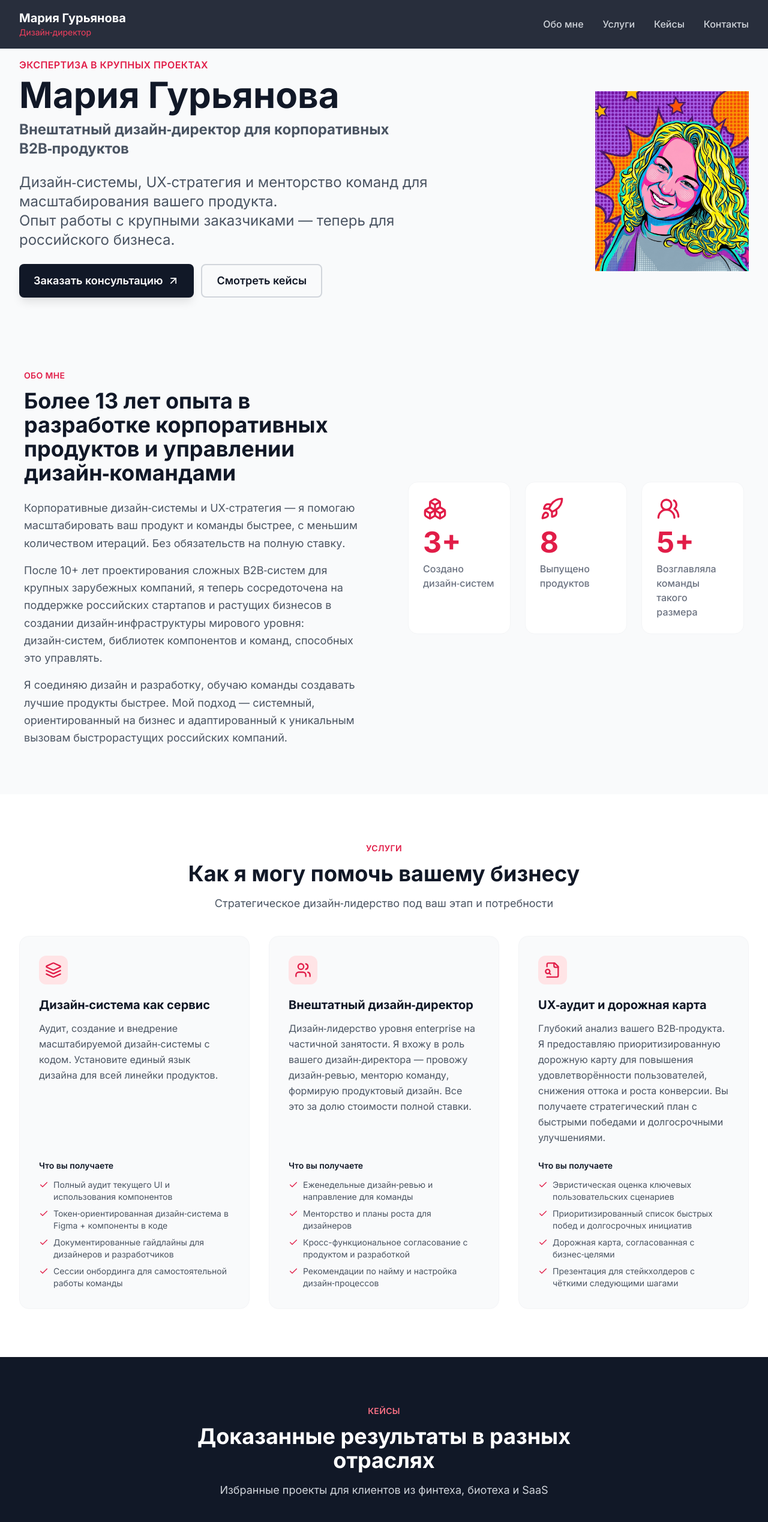
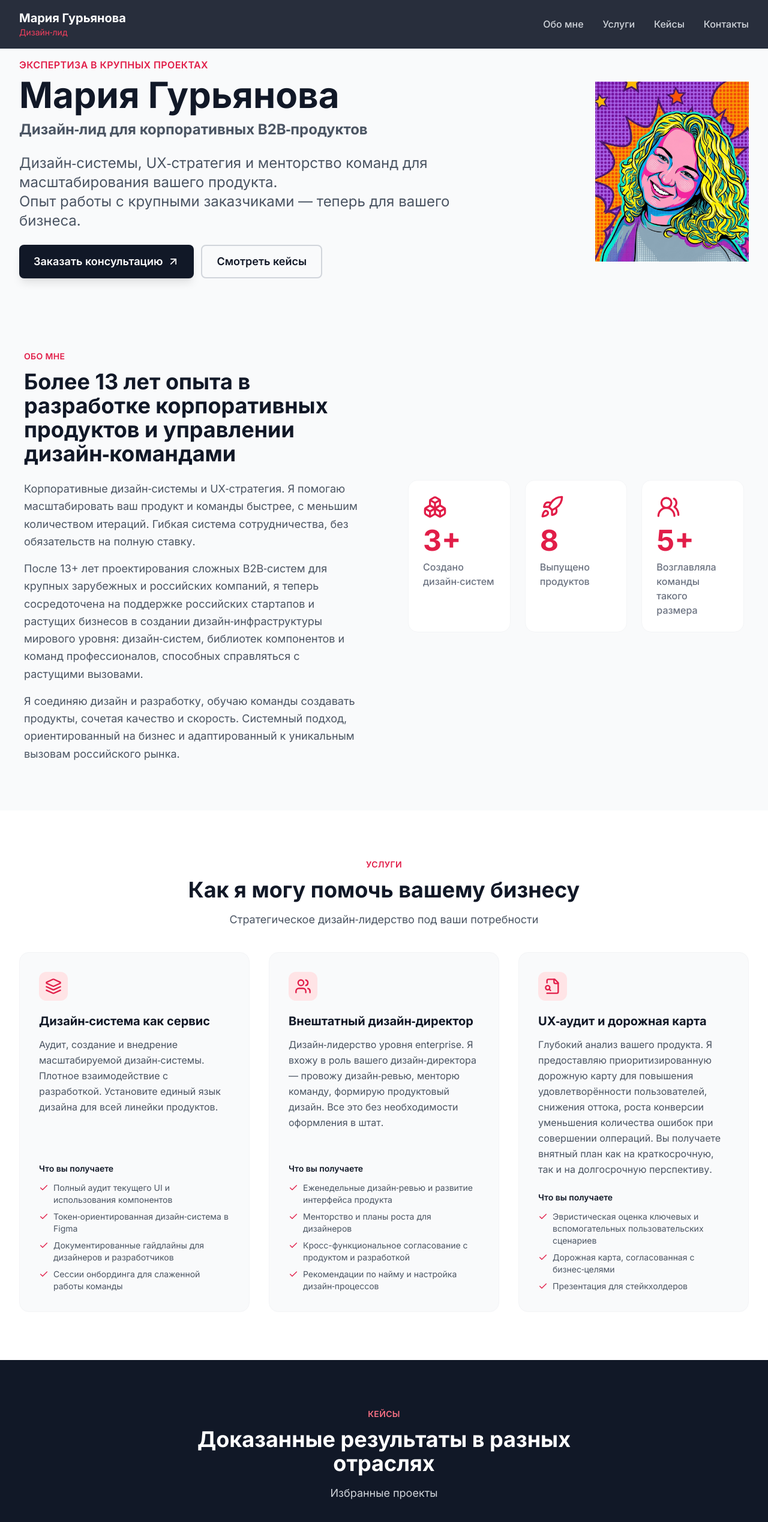
Before and after one commit to Mariga-Rock/ru, a React (Vite) app: page / in a window 1280 px wide. Shown: the top 2537 px of the page at 60% size. Built offline with nearby package versions, Linux system fonts and the light colour scheme.

Commit message:
Перевод

```diff
--- a/src/App.tsx
+++ b/src/App.tsx
@@ -211,7 +211,7 @@ function App() {
           <div className="flex items-center justify-between h-16 lg:h-20">
             <button onClick={goHome} className="text-left text-xl font-bold text-white">
               Мария Гурьянова
-              <span className="block text-rose-500 text-sm font-normal">Дизайн‑директор</span>
+              <span className="block text-rose-500 text-sm font-normal">Дизайн‑лид</span>
             </button>
 
             {/* Desktop Navigation */}
@@ -290,12 +290,12 @@ function App() {
                 Мария Гурьянова
               </h1>
               <p className="text-xl lg:text-2xl text-gray-600 mb-6 leading-relaxed max-w-3xl font-bold animate-on-scroll">
-                Внештатный дизайн‑директор для корпоративных B2B‑продуктов
+                Дизайн‑лид для корпоративных B2B‑продуктов
               </p>
               <p className="text-xl lg:text-2xl text-gray-600 mb-6 leading-relaxed max-w-3xl animate-on-scroll">
                 Дизайн‑системы, UX‑стратегия и менторство команд для масштабирования вашего продукта.
                 <br />
-                Опыт работы с крупными заказчиками — теперь для российского бизнеса.
+                Опыт работы с крупными заказчиками — теперь для вашего бизнеса.
               </p>
               <div className="flex flex-col sm:flex-row gap-3 animate-on-scroll">
                 <a
@@ -331,13 +331,13 @@ function App() {
               </h3>
               <div className="space-y-4 text-gray-600 text-lg leading-relaxed animate-on-scroll">
                 <p>
-                  Корпоративные дизайн‑системы и UX‑стратегия — я помогаю масштабировать ваш продукт и команды быстрее, с меньшим количеством итераций. Без обязательств на полную ставку.
+                  Корпоративные дизайн‑системы и UX‑стратегия. Я помогаю масштабировать ваш продукт и команды быстрее, с меньшим количеством итераций. Гибкая система сотрудничества, без обязательств на полную ставку.
                 </p>
                 <p>
-                  После 10+ лет проектирования сложных B2B‑систем для крупных зарубежных компаний, я теперь сосредоточена на поддержке российских стартапов и растущих бизнесов в создании дизайн‑инфраструктуры мирового уровня: дизайн‑систем, библиотек компонентов и команд, способных это управлять.
+                  После 13+ лет проектирования сложных B2B‑систем для крупных зарубежных и российских компаний, я теперь сосредоточена на поддержке российских стартапов и растущих бизнесов в создании дизайн‑инфраструктуры мирового уровня: дизайн‑систем, библиотек компонентов и команд профессионалов, способных справляться с растущими вызовами.
                 </p>
                 <p>
-                  Я соединяю дизайн и разработку, обучаю команды создавать лучшие продукты быстрее. Мой подход — системный, ориентированный на бизнес и адаптированный к уникальным вызовам быстрорастущих российских компаний.
+                  Я соединяю дизайн и разработку, обучаю команды создавать продукты, сочетая качество и скорость. Системный подход, ориентированный на бизнес и адаптированный к уникальным вызовам российского рынка.
                 </p>
               </div>
             </div>
@@ -368,7 +368,7 @@ function App() {
           <div className="text-center max-w-3xl mx-auto mb-10">
             <h2 className="text-sm font-semibold text-rose-600 uppercase tracking-wide mb-3 animate-on-scroll">Услуги</h2>
             <h3 className="text-3xl lg:text-4xl font-bold text-gray-900 mb-4 animate-on-scroll">Как я могу помочь вашему бизнесу</h3>
-            <p className="text-gray-600 text-lg animate-on-scroll">Стратегическое дизайн‑лидерство под ваш этап и потребности</p>
+            <p className="text-gray-600 text-lg animate-on-scroll">Стратегическое дизайн‑лидерство под ваши потребности</p>
           </div>
 
           <div className="grid md:grid-cols-3 gap-8">
@@ -379,16 +379,16 @@ function App() {
               </div>
               <h4 className="text-xl font-bold text-gray-900 mb-3">Дизайн‑система как сервис</h4>
               <p className="text-gray-600 leading-relaxed mb-6">
-                Аудит, создание и внедрение масштабируемой дизайн‑системы с кодом. Установите единый язык дизайна для всей линейки продуктов.
+                Аудит, создание и внедрение масштабируемой дизайн‑системы. Плотное взаимодействие с разработкой. Установите единый язык дизайна для всей линейки продуктов.
               </p>
               <div className="mt-auto">
                 <p className="text-sm font-semibold text-gray-900 mb-3">Что вы получаете</p>
                 <ul className="space-y-2">
                   {[
                     'Полный аудит текущего UI и использования компонентов',
-                    'Токен‑ориентированная дизайн‑система в Figma + компоненты в коде',
+                    'Токен‑ориентированная дизайн‑система в Figma',
                     'Документированные гайдлайны для дизайнеров и разработчиков',
-                    'Сессии онбординга для самостоятельной работы команды',
+                    'Сессии онбординга для слаженной работы команды',
                   ].map((item) => (
                     <li key={item} className="flex items-start gap-2 text-sm text-gray-600">
                       <Check className="w-4 h-4 text-rose-600 mt-0.5 flex-shrink-0" />
@@ -406,13 +406,13 @@ function App() {
               </div>
               <h4 className="text-xl font-bold text-gray-900 mb-3">Внештатный дизайн‑директор</h4>
               <p className="text-gray-600 leading-relaxed mb-6">
-                Дизайн‑лидерство уровня enterprise на частичной занятости. Я вхожу в роль вашего дизайн‑директора — провожу дизайн‑ревью, менторю команду, формирую продуктовый дизайн. Все это за долю стоимости полной ставки.
+                Дизайн‑лидерство уровня enterprise. Я вхожу в роль вашего дизайн‑директора — провожу дизайн‑ревью, менторю команду, формирую продуктовый дизайн. Все это без необходимости оформления в штат.
               </p>
               <div className="mt-auto">
                 <p className="text-sm font-semibold text-gray-900 mb-3">Что вы получаете</p>
                 <ul className="space-y-2">
                   {[
-                    'Еженедельные дизайн‑ревью и направление для команды',
+                    'Еженедельные дизайн‑ревью и развитие интерфейса продукта',
                     'Менторство и планы роста для дизайнеров',
                     'Кросс-функциональное согласование с продуктом и разработкой',
                     'Рекомендации по найму и настройка дизайн‑процессов',
@@ -433,16 +433,15 @@ function App() {
               </div>
               <h4 className="text-xl font-bold text-gray-900 mb-3">UX‑аудит и дорожная карта</h4>
               <p className="text-gray-600 leading-relaxed mb-6">
-                Глубокий анализ вашего B2B‑продукта. Я предоставляю приоритизированную дорожную карту для повышения удовлетворённости пользователей, снижения оттока и роста конверсии. Вы получаете стратегический план с быстрыми победами и долгосрочными улучшениями.
+                Глубокий анализ вашего продукта. Я предоставляю приоритизированную дорожную карту для повышения удовлетворённости пользователей, снижения оттока, роста конверсии уменьшения количества ошибок при совершении олпераций. Вы получаете внятный план как на краткосрочную, так и на долгосрочную перспективу.
               </p>
               <div className="mt-auto">
                 <p className="text-sm font-semibold text-gray-900 mb-3">Что вы получаете</p>
                 <ul className="space-y-2">
                   {[
-                    'Эвристическая оценка ключевых пользовательских сценариев',
-                    'Приоритизированный список быстрых побед и долгосрочных инициатив',
+                    'Эвристическая оценка ключевых и вспомогательных пользовательских сценариев',
                     'Дорожная карта, согласованная с бизнес‑целями',
-                    'Презентация для стейкхолдеров с чёткими следующими шагами',
+                    'Презентация для стейкхолдеров',
                   ].map((item) => (
                     <li key={item} className="flex items-start gap-2 text-sm text-gray-600">
                       <Check className="w-4 h-4 text-rose-600 mt-0.5 flex-shrink-0" />
@@ -462,7 +461,7 @@ function App() {
           <div className="text-center max-w-3xl mx-auto mb-10">
             <h2 className="text-sm font-semibold text-rose-400 uppercase tracking-wide mb-3 animate-on-scroll">Кейсы</h2>
             <h3 className="text-3xl lg:text-4xl font-bold text-white mb-4 animate-on-scroll">Доказанные результаты в разных отраслях</h3>
-            <p className="text-gray-300 text-lg animate-on-scroll">Избранные проекты для клиентов из финтеха, биотеха и SaaS</p>
+            <p className="text-gray-300 text-lg animate-on-scroll">Избранные проекты</p>
           </div>
 
           <div className="grid md:grid-cols-3 gap-8">
@@ -515,20 +514,9 @@ function App() {
                 Готовы вывести дизайн вашего продукта на новый уровень? Закажите бесплатную консультацию, чтобы обсудить ваши задачи и понять, подходим ли мы друг другу.
               </p>
 
-              <div className="space-y-4">
-                <a
-                  href="https://www.linkedin.com/in/maria-guryanova-24260337/"
-                  target="_blank"
-                  rel="noopener noreferrer"
-                  className="flex items-center gap-3 text-gray-300 hover:text-white transition-colors group"
-                >
-                  <Linkedin className="w-5 h-5 text-rose-400" />
-                  <span>Связаться в LinkedIn</span>
-                </a>
-              </div>
 
               <div className="mt-10 pt-8 border-t border-gray-700">
-                <p className="text-sm text-gray-400">Работаю со стартапами и растущими компаниями по всей России.</p>
+                <p className="text-sm text-gray-400">Работаю с компаниями по всей России.</p>
               </div>
             </div>
 
@@ -627,7 +615,7 @@ function CaseStudiesPage({ onBack }: { onBack: () => void }) {
           <p className="text-rose-400 font-semibold tracking-wide uppercase mb-2 animate-on-scroll">Кейсы</p>
           <h1 className="text-4xl sm:text-5xl lg:text-6xl font-bold text-white leading-tight mb-4 animate-on-scroll">Доказанные результаты в разных отраслях</h1>
           <p className="text-xl text-gray-300 max-w-3xl animate-on-scroll">
-            Избранные проекты для клиентов из финтеха, биотеха и SaaS — с описанием задачи, подхода и измеримых результатов.
+            Избранные проекты для клиентов из финтеха, биотеха и SaaS с описанием задачи, подхода и измеримых результатов.
           </p>
         </div>
       </section>
```
Also changed, not shown: 1 other file (tests, documents, lock files or other folders).
